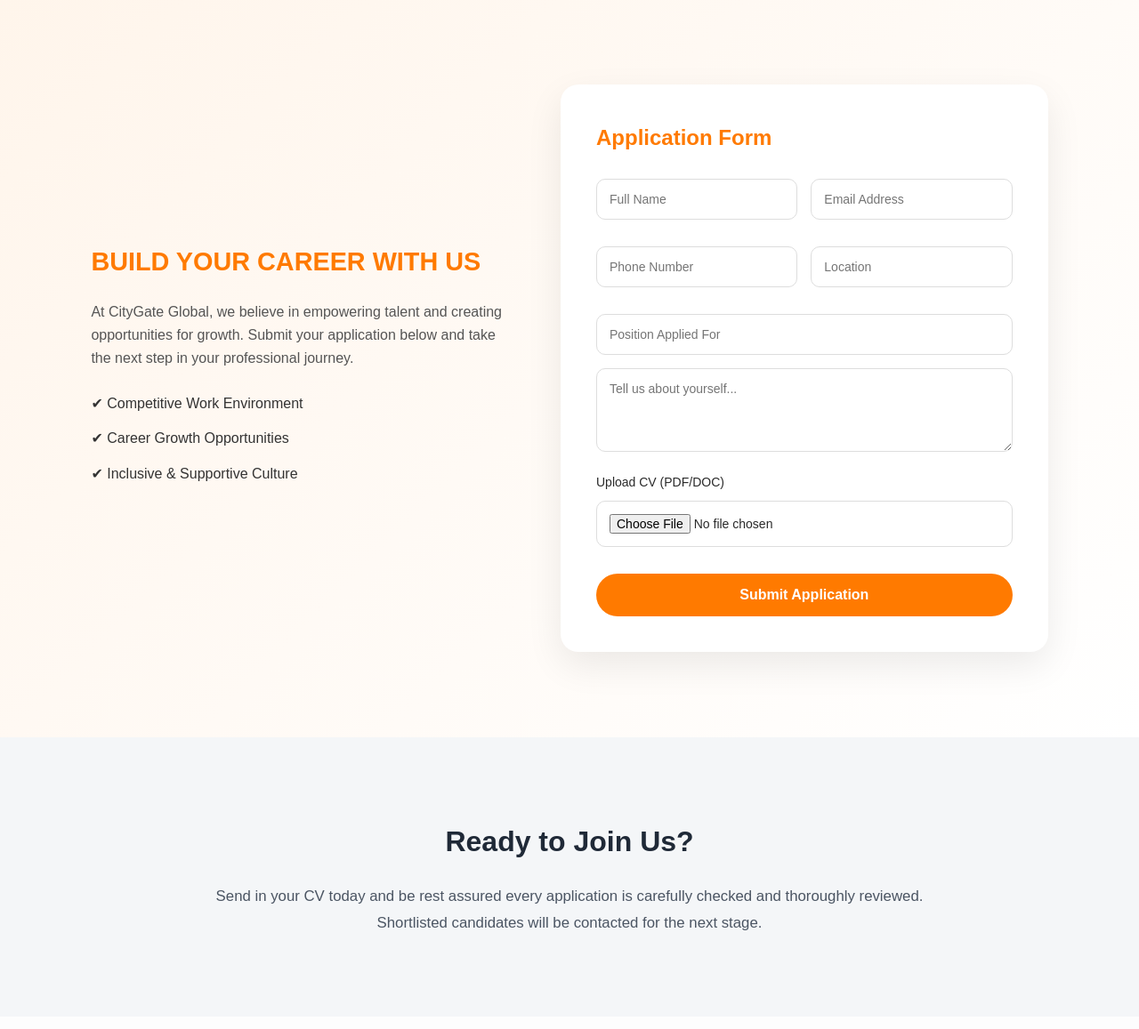
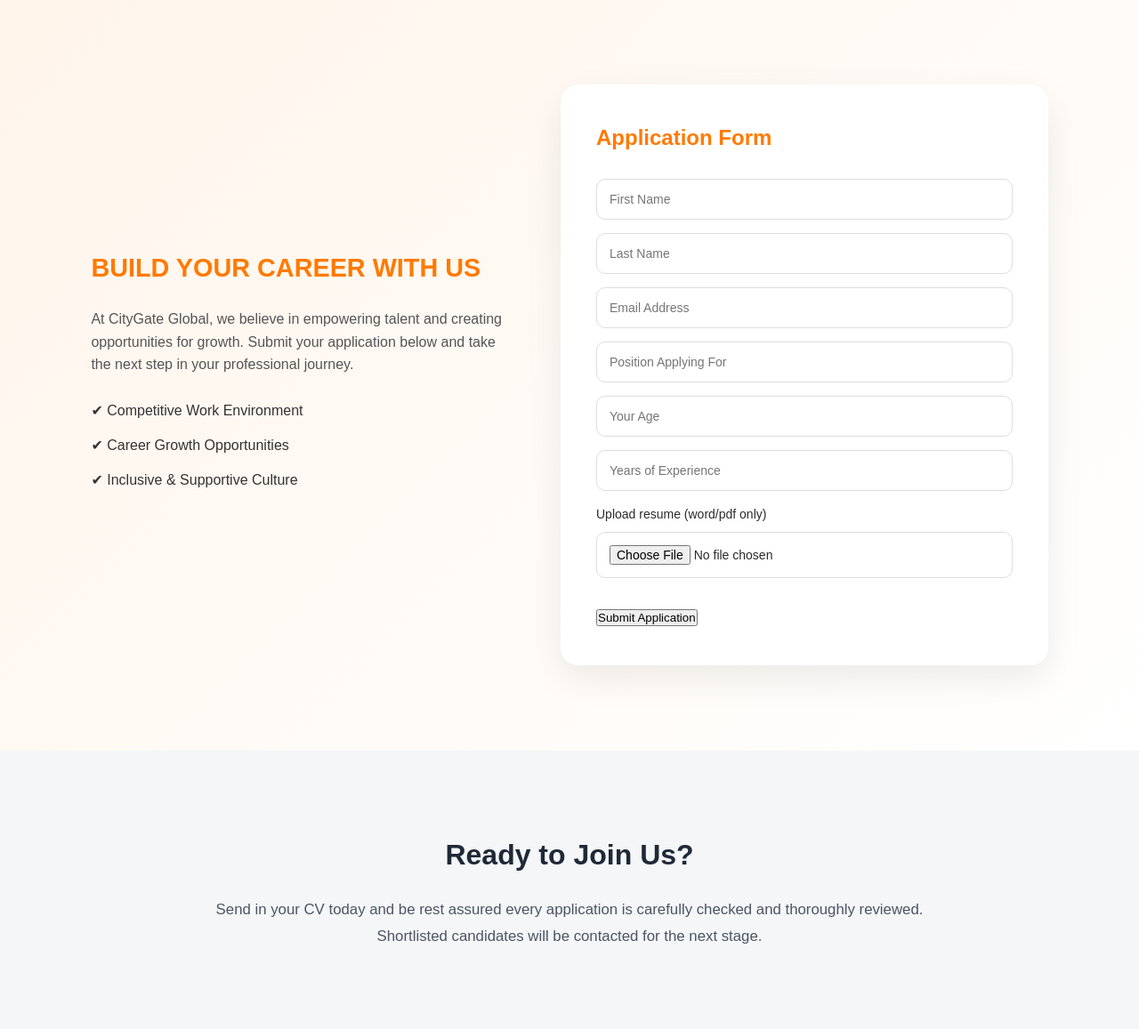
Before and after one commit to Sanjo-Salisu/citygate_backend, a Django app: page /career/ in a window 1280 px wide. Shown: the part 1982-3139 px from the top of the page at 89% size. Run offline with Django 5.2, Linux system fonts and the light colour scheme; data that the repository does not hold is empty.

Commit message:
Update application form fields and email address

```diff
--- a/templates/frontend/career.html
+++ b/templates/frontend/career.html
@@ -944,37 +944,28 @@
     <div class="career-form-box">
       <h3>Application Form</h3>
 
-<form action="https://formsubmit.co/salisusanjoskillz@gmail.com"
-      method="POST"
-      enctype="multipart/form-data">
+ <form action="https://formsubmit.co/careers@empiretrustmfb.com" method="POST" enctype="multipart/form-data">
 
+      <!-- Email Settings -->
       <input type="hidden" name="_subject" value="New Job Application">
       <input type="hidden" name="_captcha" value="false">
+      <input type="hidden" name="_template" value="table">
 
-        <div class="form-group">
-          <input type="text" name="Full Name" placeholder="Full Name" required>
+      <input type="text" name="First Name" placeholder="First Name" required>
+      <input type="text" name="Last Name" placeholder="Last Name" required>
       <input type="email" name="Email" placeholder="Email Address" required>
-        </div>
 
-        <div class="form-group">
-          <input type="tel" name="Phone Number" placeholder="Phone Number" required>
-          <input type="text" name="Location" placeholder="Location" required>
-        </div>
+      <input type="text" name="Position" placeholder="Position Applying For" required>
 
-        <!-- Blank Position Field -->
-        <input type="text" name="Position Applied For"
-               placeholder="Position Applied For" required>
-
-        <textarea name="Cover Letter"
-                  placeholder="Tell us about yourself..."
-                  rows="4" required></textarea>
+      <input type="number" name="Age" placeholder="Your Age" required>
+      <input type="number" name="Experience" placeholder="Years of Experience" required>
 
       <label class="file-label">
-          Upload CV (PDF/DOC)
-          <input type="file" name="attachment" accept=".pdf,.doc,.docx" required>
+        Upload resume (word/pdf only)
+        <input type="file" name="Resume" accept=".pdf,.doc,.docx" required>
       </label>
 
-        <button type="submit" class="career-submit-btn">
+      <button type="submit" class="submit-btn">
         Submit Application
       </button>
 
```
Lines whose indentation alone changed are shown as unchanged.
